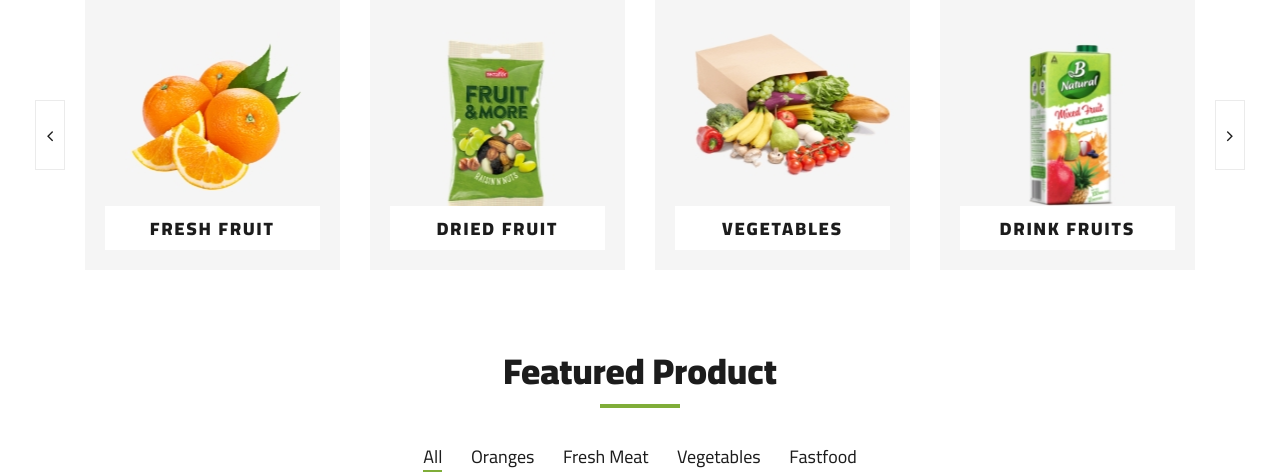
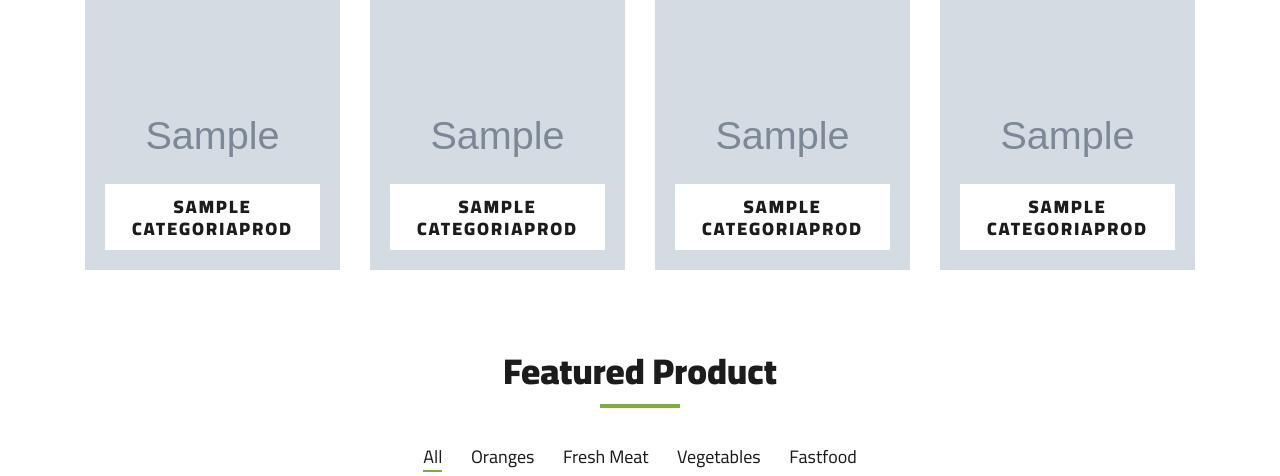
Before and after one commit to gustavohpaez/barberiaWEB, a Django app: page / in a window 1280 px wide. Shown: the part 687-1163 px from the top of the page. Run offline with Django 4.2, Linux system fonts and the light colour scheme; tables that the repository leaves empty hold one stand-in row (values such as "Sample post"); grey boxes marked "Sample" are stand-in pictures; some libraries are stand-ins or nearby versions.

Commit message:
Moficacion de modelos categoria y home GOOD

```diff
--- a/autenticacion/views.py
+++ b/autenticacion/views.py
@@ -1,4 +1,3 @@
-import re
 from django.shortcuts import render, redirect
 from django.views.generic import View
 from django.contrib.auth import login, logout, authenticate
--- a/core/templates/core/home.html
+++ b/core/templates/core/home.html
@@ -18,36 +18,25 @@
 <!-- Categories Section Begin -->
 <section class="categories">
     <div class="container">
+
         <div class="row">
+
             <div class="categories__slider owl-carousel">
+                {% for cat in categoria %}
                 <div class="col-lg-3">
-                    <div class="categories__item set-bg" data-setbg="{% static 'core/img/categories/cat-1.jpg' %}">
-                        <h5><a href="#">Fresh Fruit</a></h5>
+
+                    <div class="categories__item set-bg" data-setbg="{{cat.imagen.url}}">
+                        <h5><a href="#">{{cat.nombre}}</a></h5>
                     </div>
+
                 </div>
-                <div class="col-lg-3">
-                    <div class="categories__item set-bg" data-setbg="img/categories/cat-2.jpg">
-                        <h5><a href="#">Dried Fruit</a></h5>
-                    </div>
-                </div>
-                <div class="col-lg-3">
-                    <div class="categories__item set-bg" data-setbg="img/categories/cat-3.jpg">
-                        <h5><a href="#">Vegetables</a></h5>
-                    </div>
-                </div>
-                <div class="col-lg-3">
-                    <div class="categories__item set-bg" data-setbg="img/categories/cat-4.jpg">
-                        <h5><a href="#">drink fruits</a></h5>
-                    </div>
-                </div>
-                <div class="col-lg-3">
-                    <div class="categories__item set-bg" data-setbg="img/categories/cat-5.jpg">
-                        <h5><a href="#">drink fruits</a></h5>
-                    </div>
-                </div>
+                {% endfor %}
             </div>
+
         </div>
+
     </div>
+
 </section>
 <!-- Categories Section End -->
 
--- a/core/views.py
+++ b/core/views.py
@@ -1,7 +1,11 @@
 from django.shortcuts import render, HttpResponse
-
+from tienda.models import CategoriaProd
 from carro.carro import Carro
 
 def home(request):
+
     carro=Carro(request)
-    return render(request, "core/home.html")
+
+    categoria=CategoriaProd.objects.all()
+
+    return render(request, "core/home.html", {"categoria":categoria})
--- a/tienda/models.py
+++ b/tienda/models.py
@@ -3,8 +3,10 @@ from django.db import models
 class CategoriaProd(models.Model):
     nombre=models.CharField(max_length=250)
     activo=models.BooleanField(default=True)
+    imagen=models.ImageField(upload_to='tienda', null=True, blank=True)
     created=models.DateField(auto_now_add=True)
     update=models.DateField(auto_now_add=True)
+
 
     class Meta:
         verbose_name="categoriaProd"
```
Also changed, not shown: media/tienda/accesorios.jpeg (added), media/tienda/herramienta2.jpg (added), media/tienda/herramienta2_NscACsJ.jpg (added), media/tienda/herramienta2_R4jFNs6.jpg (added), media/tienda/herramienta2_VUasB8V.jpg (added), media/tienda/herramientas-categorias.jpg (added), tienda/migrations/0004_categoriaprod_imagen.py (added).
